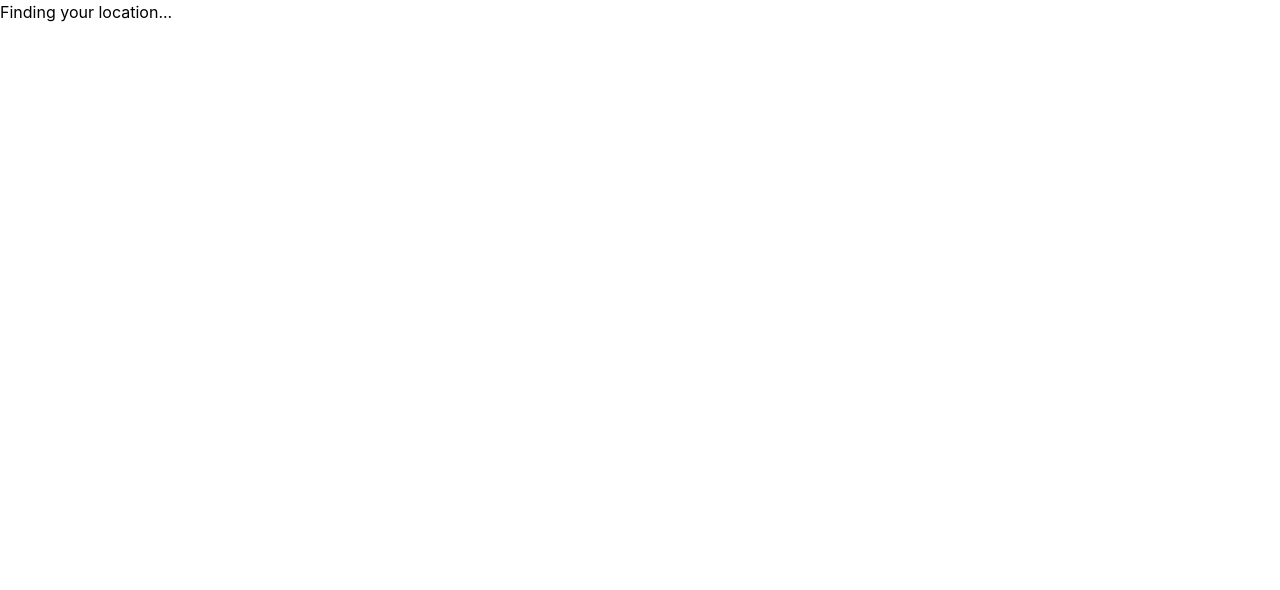
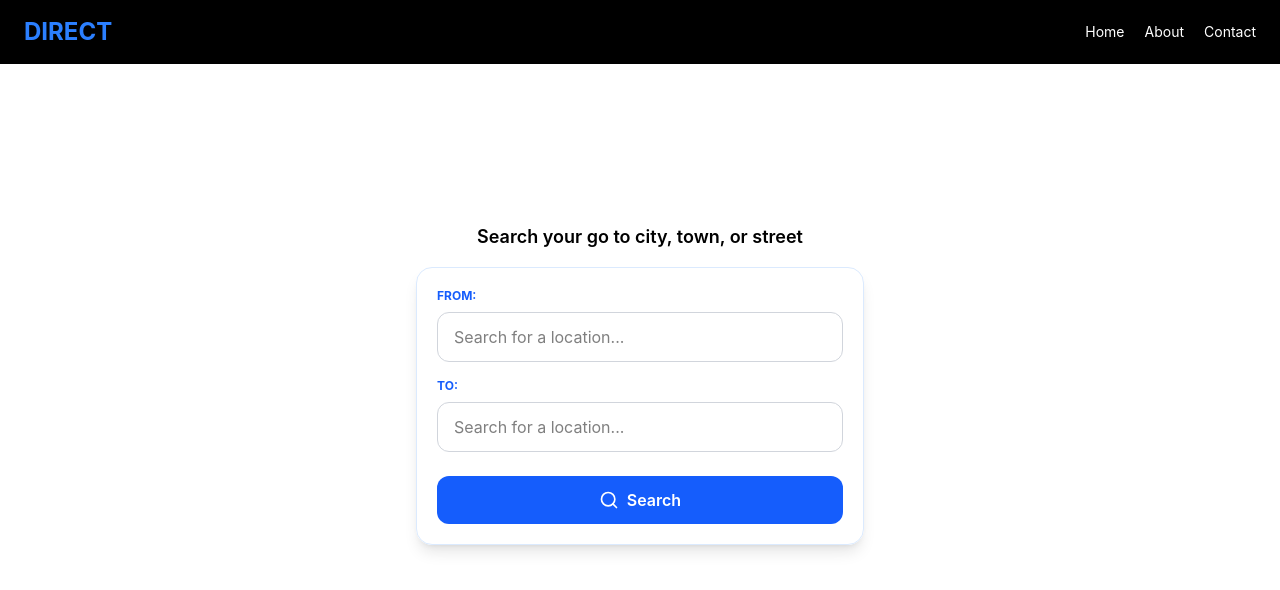
Before and after one commit to ALGGlodo/Direct, a React (Vite) app: page / in a window 1280 px wide. Shown: the top 590 px of the page. Built offline with nearby package versions, Linux system fonts and the light colour scheme; no server answers.

Commit message:
Initial commit

```diff
--- a/package.json
+++ b/package.json
@@ -12,6 +12,7 @@
   "dependencies": {
     "@tailwindcss/vite": "^4.3.3",
     "leaflet": "^1.9.4",
+    "lucide-react": "^1.49.0",
     "react": "^19.2.8",
     "react-dom": "^19.2.8",
     "react-leaflet": "^5.0.0",
--- a/src/App.jsx
+++ b/src/App.jsx
@@ -1,13 +1,53 @@
 import { useState, useEffect } from 'react'
-import { MapContainer, TileLayer, CircleMarker } from 'react-leaflet'
+import { MapContainer, TileLayer, CircleMarker, Polyline, useMap } from 'react-leaflet'
+import { Search } from 'lucide-react';
 import 'leaflet/dist/leaflet.css'
 
-function App() {
-  const [position, setPosition] = useState(null)
-  const [error, setError] = useState(null)
+async function geocode(text){
+   const url = `https://nominatim.openstreetmap.org/search?format=json&limit=1&countrycodes=ph&q=${encodeURIComponent(text)}`
+   const response = await fetch(url)
+   const data = await response.json()
+   if (data.length === 0) return null
+   return [parseFloat(data[0].lat), parseFloat(data[0].lon)]
+}
+
+function FitBounds({places}){
+  const map = useMap()
 
   useEffect(() => {
-    if (!navigator.geolocation) return
+    if(places?.start && places?.end){
+      map.fitBounds([places.start, places.end], {padding: [40, 40]})
+    }
+  }, [places, map])
+  return null
+}
+
+async function getCurrentRoute(start, end){
+    const url = `https://router.project-osrm.org/route/v1/driving/${start[1]},${start[0]};${end[1]},${end[0]}?overview=full&geometries=geojson`
+    const res = await fetch(url)
+    const data = await res.json()
+    const route = data.routes[0]
+
+  return{
+    line: route.geometry.coordinates.map(([lng, lat]) => [lat, lng]),
+    km: route.distance / 1000,
+    minutes: route.duration / 60,
+  }
+}
+
+function App() {
+  const [places, setPlaces] = useState(null)
+  const [from, setFrom] = useState('')
+  const [to, setTo] = useState('')
+  const [hasSearched, setHasSearched] = useState(false)
+  const [position, setPosition] = useState(null)
+  const [route, setRoute] = useState(null)
+  const [error, setError] = useState(() =>
+  navigator.geolocation ? null : 'Geolocation is not supported by your browser'
+)
+
+  useEffect(() => {
+    if (!hasSearched || !navigator.geolocation) return
 
     const watchId = navigator.geolocation.watchPosition(
       (pos) => {
@@ -18,18 +58,85 @@ function App() {
     )
 
     return () => navigator.geolocation.clearWatch(watchId)
-  }, [])
+  }, [hasSearched])
+
+    const handleSearch = async (e) => {
+      e.preventDefault()
+      if (!from.trim() || !to.trim()) return
+      setHasSearched(true)
+
+      const start = await geocode(from)
+      const end = await geocode(to)
+      setPlaces({ start, end })
+      console.log(start, end)
+
+      if(start && end){
+        const r = await getCurrentRoute(start, end)
+        setRoute(r)
+      }
+    }
+
+    if(!hasSearched) {
+       return (
+        <>
+        <header className="bg-black text-white">
+          <nav className="flex items-center justify-between px-6 py-4">
+             <h1 className="text-2xl font-bold text-blue-500">DIRECT</h1>
+             <ul className="flex gap-5 text-sm">
+                <li><a href="#" className="hover:text-blue-400">Home</a></li>
+                <li><a href="#" className="hover:text-blue-400">About</a></li>
+                <li><a href="#" className="hover:text-blue-400">Contact</a></li>
+             </ul>
+          </nav>
+        </header>
+
+        <section className="flex min-h-[80dvh] items-center justify-center bg-white px-6">
+          <form onSubmit={handleSearch} className="w-full max-w-md">
+           <p className="mb-4 text-center text-lg font-semibold text-black">
+            Search your go to city, town, or street
+          </p>
+
+          <div className="flex flex-col gap-2 rounded-2xl border border-blue-100 p-5 shadow-lg">
+            <p className="text-xs font-bold text-blue-600">FROM:</p>
+            <input
+              type="text"
+              placeholder="Search for a location..."
+              value={from}
+              onChange={(e) => setFrom(e.target.value)}
+              className="rounded-xl border border-gray-300 px-4 py-3 focus:outline-none focus:ring-2 focus:ring-blue-500"
+            />
+
+            <p className="mt-2 text-xs font-bold text-blue-600">TO:</p>
+            <input
+              type="text"
+              placeholder="Search for a location..."
+              value={to}
+              onChange={(e) => setTo(e.target.value)}
+              className="rounded-xl border border-gray-300 px-4 py-3 focus:outline-none focus:ring-2 focus:ring-blue-500"
+            />
+
+            <button
+              type="submit"
+              className="mt-4 flex items-center justify-center gap-2 rounded-xl bg-blue-600 py-3 font-semibold text-white hover:bg-blue-700"
+            >
+              <Search size={20} />
+              Search
+            </button>
+          </div>
+          </form>
+        </section>
+    </>
+    )
+  }
 
  if (error) return <p>{error}</p>
  if (!position) return <p>Finding your location...</p>
 
- return(
 
-
-
+ return (
       <MapContainer
         center={position}
-        zoom={15}
+        zoom={17}
         style={{ height: '100dvh', width: '100%' }}
       >
         <TileLayer
@@ -37,6 +144,11 @@ function App() {
           url="https://tile.openstreetmap.org/{z}/{x}/{y}.png"
         />
         <CircleMarker center={position} radius={10} />
+          {places?.start && <CircleMarker center={places.start} radius={8} pathOptions={{ color: 'green' }} />}
+          {places?.end && <CircleMarker center={places.end} radius={8} pathOptions={{ color: 'red' }} />}
+          {route && <Polyline positions={route.line} pathOptions={{ color: 'blue' }} />}
+          <FitBounds places={places} />
+
       </MapContainer>
   )
 }
```
Also changed, not shown: 1 other file (tests, documents, lock files or other folders). Lines whose indentation alone changed are shown as unchanged.
